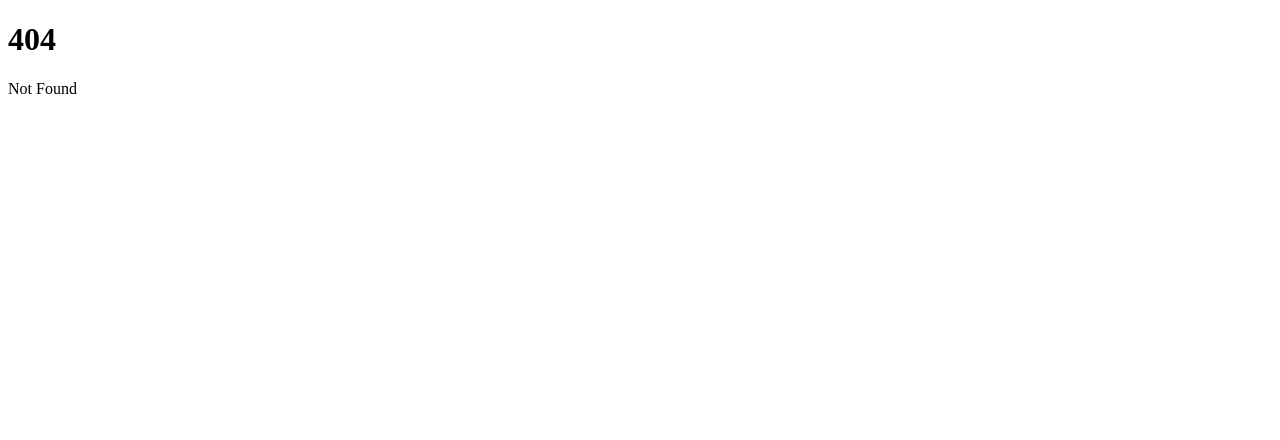
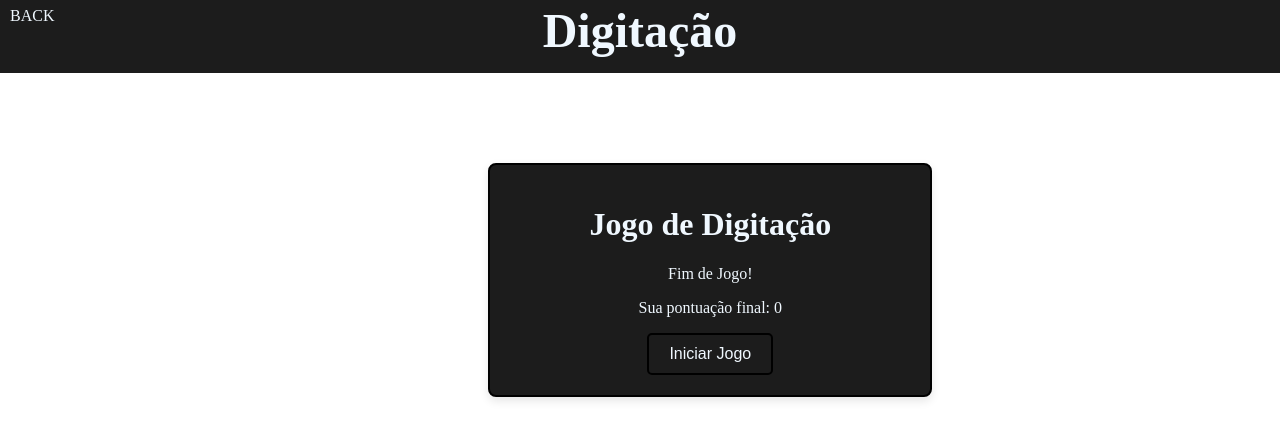
Before and after one commit to Aecio09/ProjetoUn1-TermoClone, a SvelteKit app: page /Eggs/Eggs2 in a window 1280 px wide. Before the commit this address had no page. Shown: the top 440 px of the page. Built offline with nearby package versions, Linux system fonts and the light colour scheme.

Commit message:
nem sei mais oque eu to fazendo da minha vida

```diff
--- a/src/routes/Eggs/+page.svelte
+++ b/src/routes/Eggs/+page.svelte
@@ -18,7 +18,7 @@
         if (!isJumping && !gameOver) {
             isJumping = true;
             let upInterval = setInterval(() => {
-                if (dinoTop >= 100) { // Altura máxima do salto
+                if (dinoTop >= 130) { // Altura máxima do salto
                     clearInterval(upInterval);
                     let downInterval = setInterval(() => {
                         if (dinoTop <= 0) { // Retorna ao chão
--- /dev/null
+++ b/src/routes/Eggs/Eggs2/+page.svelte
@@ -0,0 +1,186 @@
+<script lang="ts">
+    import { onMount } from "svelte";
+
+let palavraAtual = ""
+let entrada = ""
+let ativo: boolean = false
+let time: number = 30
+let score = 0
+
+let palavra = [
+    "palavra", "piranha", "vasco", 'jardim', 'jogo', 'elefante', 'jacaré', 'sol', 'quadro', 'montanha', 'foca', 'gelo', 'guerra',
+'sombra', 'futebol', 'cavalo', 'rosa', 'dente', 'gato', 'jogo', 'zelo', 'inseto', 'desejo',
+'vulcão', 'rato', 'kiwi', 'zebra', 'yoga', 'serpente', 'espero', 'olho', 'noite', 'sorvete',
+'herói', 'kiwi', 'banco', 'vento', 'quadro', 'mel', 'zangado', 'limoeiro', 'óculos', 'lâmpada',
+'vaca', 'laranja', 'trem', 'intenção', 'xadrez', 'leão', 'praia', 'grande', 'guarda', 'hábito',
+'quente', 'ilha', 'quadro', 'xícara', 'pente', 'amarelo', 'dado', 'escola', 'carro', 'hipopotamo',
+'navio', 'homem', 'decoração', 'abóbora', 'bicho', 'herói', 'igreja', 'esmalte', 'tigre', 'urso',
+'xadrez', 'luz', 'olho', 'energia', 'festa', 'yogurte', 'umidade', 'uvas', 'abacaxi', 'xadrez',
+'alarme', 'caminho', 'música', 'pão', 'yoga', 'nascimento', 'tarefa', 'cachorro', 'pássaro',
+'kilograma', 'caneta', 'mestre', 'océano', 'flor', 'nuvem', 'amigo', 'urso', 'tesoura', 'jardim',
+'fogo'
+]
+
+function seleRandom () {
+    const random = Math.floor(Math.random() * palavra.length)
+    return palavra[random]
+}
+function IniciarJogo () {
+time = 30
+entrada = ""
+palavraAtual = seleRandom()
+ativo = true
+score = 0
+
+ timer = setInterval(() => {
+      if (time > 0) {
+        time--;
+      } else {
+        endGame();
+      }
+    }, 1000);
+  }
+  function endGame (){
+    ativo = false
+    if (timer) clearInterval(timer)
+  }
+function checkEntrada (){
+    if (entrada.trim() === palavraAtual){
+        score++
+        entrada = ""
+        palavraAtual = seleRandom()
+        time += 3
+    }
+}
+</script>
+<nav>Digitação</nav>
+<a class="menu__link" href="/">BACK</a>
+
+    <div class="container">
+      <h1>Jogo de Digitação</h1>
+      {#if ativo}
+        <div>
+          <div class="word">{palavraAtual.toUpperCase()}</div>
+          <input
+            type="text"
+            bind:value={entrada}
+            on:input={checkEntrada}
+            placeholder="Digite aqui..."
+            autofocus
+          />
+          <div class="stats">
+            <p>Pontuação: {score}</p>
+            <p>Tempo restante: {time} segundos</p>
+          </div>
+        </div>
+      {:else}
+        <div class="game-over">
+          <p>Fim de Jogo!</p>
+          <p>Sua pontuação final: {score}</p>
+          <button on:click={IniciarJogo}>Iniciar Jogo</button>
+        </div>
+      {/if}
+    </div>
+    <body>
+
+    </body>
+<style>
+body {
+  background-color: #292929; /* Cor de fundo desejada */
+  height: 100vh; /* 100% da altura da janela */
+  margin: 0;
+}
+  .container {
+    text-align: center;
+    background: #1C1C1C;
+    padding: 20px;
+    box-shadow: 0px 4px 10px rgba(0, 0, 0, 0.1);
+    border-radius: 8px;
+    width: 400px;
+    position: relative;
+    left: 38%;
+    top: 90px;
+    border: 2px solid black;
+    align-items: center;
+  }
+  h1 {
+    color: aliceblue;
+  }
+
+  .word {
+    font-size: 24px;
+    font-weight: bold;
+    color: aliceblue;
+    margin-bottom: 20px;
+  }
+
+  input {
+    width: 90%;
+    padding: 10px;
+    font-size: 16px;
+    border: 1px solid #ddd;
+    border-radius: 5px;
+    margin-bottom: 20px;
+    outline: none;
+  }
+
+  .stats {
+    font-size: 16px;
+    color: aliceblue;
+  }
+
+  .game-over {
+    color: aliceblue;
+  }
+
+  button {
+    padding: 10px 20px;
+    font-size: 16px;
+    background-color: #1C1C1C;
+    color: aliceblue;
+    border: 2px solid black;
+    border-radius: 5px;
+    cursor: pointer;
+  }
+
+  button:hover {
+    background-color: #292929;
+  }
+  nav {
+        background-color: #1C1C1C;
+        color: aliceblue;
+        font-weight: bold;
+        padding: 15px;
+        font-size: 3em;
+        text-align: center;
+        margin-top: -20px;
+        margin-left: -10px;
+        margin-right: -10px;
+    }
+    a {
+        text-decoration: none;
+    }
+    .menu__link {
+        color: aliceblue;
+        line-height: 2;
+        position: absolute;
+        top: 0;
+        left: 10px;
+    }
+
+    .menu__link::before {
+        content: '';
+        width: 0;
+        height: 2px;
+        border-radius: 2px;
+        background-color: #fff;
+        position: absolute;
+        bottom: -.25rem;
+        left: 0;
+        transition: width .4s;
+    }
+s
+    .menu__link:hover::before {
+        width: 100%;
+    }
+</style>
```
Also changed, not shown: src/routes/About/+page.svelte (+21 -3 lines), src/routes/Play/Components/teclado.svelte (+8 -5 lines).
